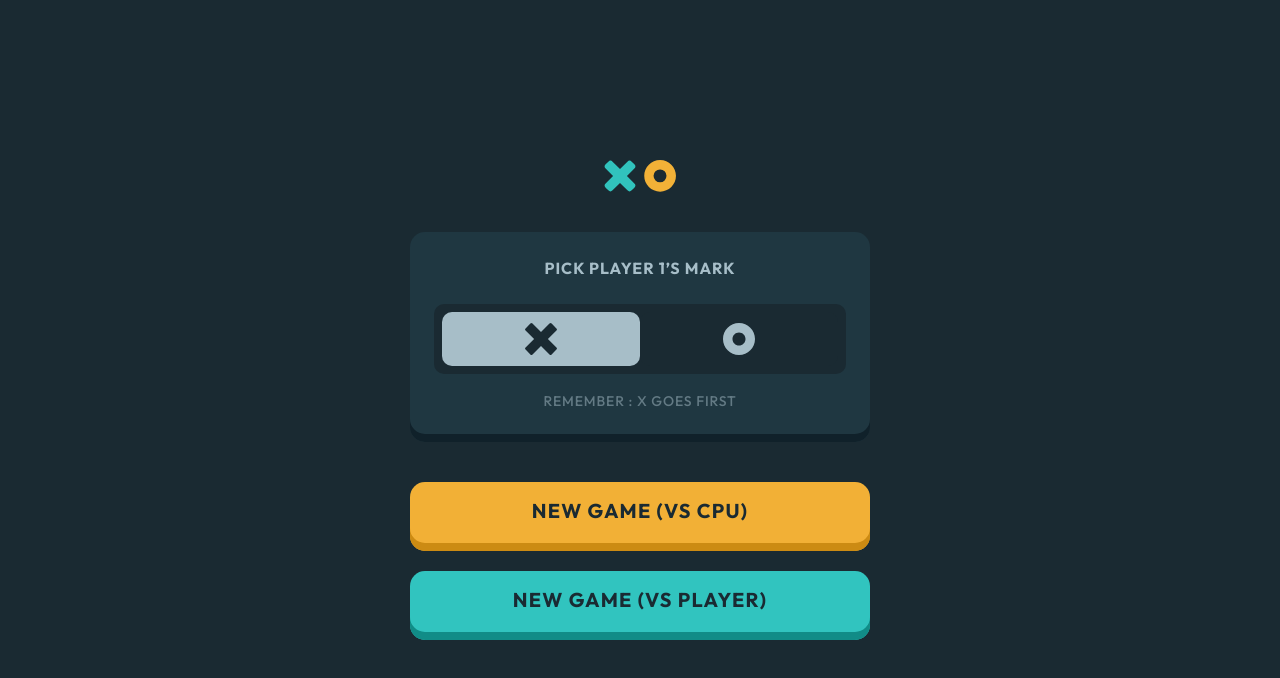
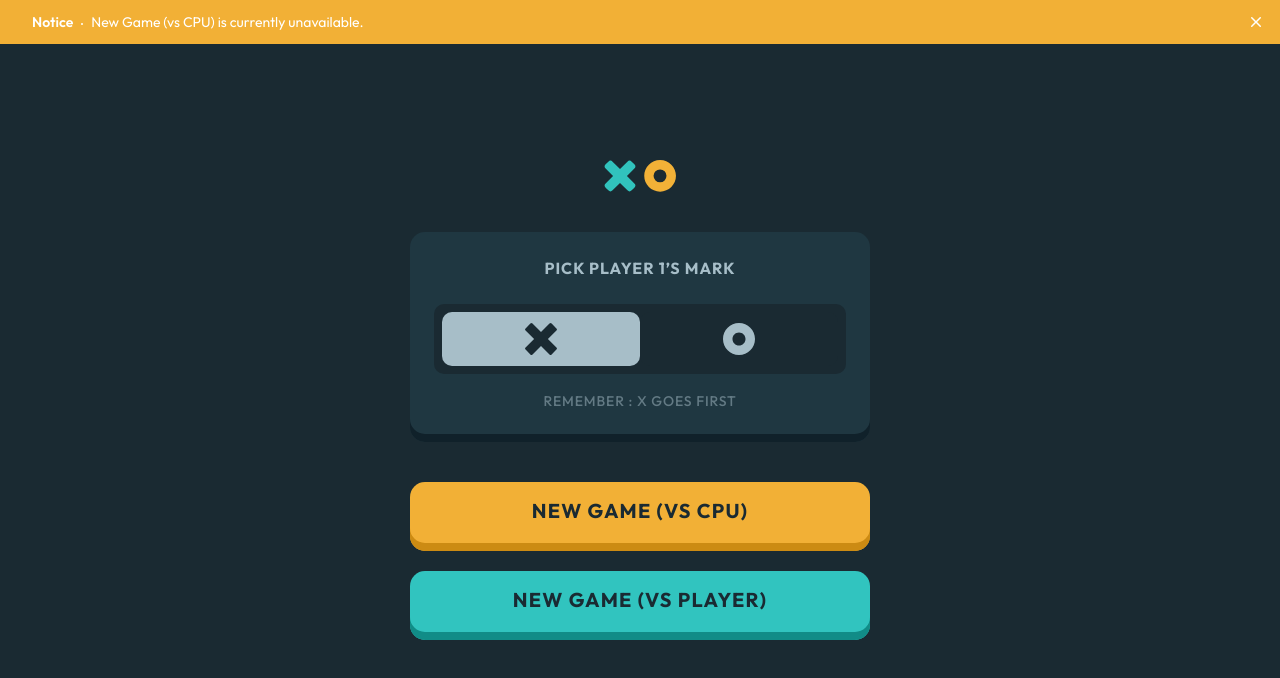
Before and after one commit to 11kyle/tic-tac-toe, a Next.js app: page / in a window 1280 px wide. Shown: the top 678 px of the page. Built offline with nearby package versions, Linux system fonts and the light colour scheme.

Commit message:
added info banner

```diff
--- a/package.json
+++ b/package.json
@@ -11,6 +11,7 @@
   },
   "dependencies": {
     "@headlessui/react": "^1.7.17",
+    "@heroicons/react": "^2.0.18",
     "clsx": "^2.0.0",
     "next": "13.5.6",
     "react": "^18",
--- a/src/app/page.tsx
+++ b/src/app/page.tsx
@@ -2,17 +2,22 @@
 
 import { Game } from '@/components/Game'
 import { GameMenu } from '@/components/GameMenu'
+import Info from '@/components/Info'
 import { useGameContext } from '@/context/GameContext'
 
 export default function Home() {
   const { inProgress } = useGameContext()
 
   return (
-    <main className="flex min-h-screen flex-col items-center justify-center p-6">
-      {inProgress
-        ? <Game />
-        : <GameMenu />
-      }
-    </main>
+    <>
+      <Info />
+      <main className="flex min-h-screen flex-col items-center justify-center p-6">
+        {inProgress ? (
+          <Game />
+        ) : (
+          <GameMenu />
+        )}
+      </main>
+    </>
   )
 }
--- a/src/components/Banner.tsx
+++ b/src/components/Banner.tsx
@@ -10,13 +10,12 @@ import { usePlayerContext } from '@/context/PlayerContext'
 
 type BannerProps = {
   open: boolean
-  setOpen: React.Dispatch<React.SetStateAction<boolean>>
   winner: "x" | "o" | null
   handleQuit: () => void
   handleReset: () => void
 }
 
-export default function Banner({ open, setOpen, winner, handleQuit, handleReset }: BannerProps) {
+export default function Banner({ open, winner, handleQuit, handleReset }: BannerProps) {
   const { player1 } = usePlayerContext()
 
   return (
--- a/src/components/Game.tsx
+++ b/src/components/Game.tsx
@@ -295,7 +295,6 @@ export function Game() {
       {/* After game finish banner */}
       <Banner
         open={open}
-        setOpen={setOpen}
         winner={winner}
         handleQuit={handleQuit}
         handleReset={handleReset}
--- a/src/components/GameMenu.tsx
+++ b/src/components/GameMenu.tsx
@@ -7,7 +7,7 @@ export function GameMenu() {
   const { setInProgress } = useGameContext()
 
   return (
-    <div className="md:w-[460px] flex flex-col gap-10">
+    <div className="w-full max-w-[460px] flex flex-col gap-10">
       <div className="flex justify-center">
         <Logo />
       </div>
--- /dev/null
+++ b/src/components/Info.tsx
@@ -0,0 +1,36 @@
+import { Transition } from '@headlessui/react'
+import { XMarkIcon } from '@heroicons/react/20/solid'
+import { Fragment, useState } from 'react'
+
+export default function Info() {
+  const [open, setOpen] = useState(true)
+
+  return (
+    <Transition show={open} as={Fragment}
+      enter="linear duration-1000"
+      enterFrom="-translate-y-6"
+      enterTo="translate-y-0"
+      leave="linear duration-1000"
+      leaveFrom="translate-y-0"
+      leaveTo="-translate-y-[88px]"
+    >
+      <div className="transition-all transform fixed top-0 left-0 right-0 flex items-center justify-between gap-x-6 bg-light-yellow px-6 py-2.5 sm:pr-3.5 lg:pl-8">
+        <p className="text-sm leading-6 text-white">
+          <strong className="font-semibold">Notice</strong>
+          <svg viewBox="0 0 2 2" className="mx-2 inline h-0.5 w-0.5 fill-current" aria-hidden="true">
+            <circle cx={1} cy={1} r={1} />
+          </svg>
+          New Game (vs CPU) is currently unavailable.
+        </p>
+        <button
+          type="button"
+          className="-m-3 flex-none p-3 focus-visible:outline-offset-[-4px]"
+          onClick={() => setOpen(false)}
+        >
+          <span className="sr-only">Dismiss</span>
+          <XMarkIcon className="h-5 w-5 text-white" aria-hidden="true" />
+        </button>
+      </div>
+    </Transition>
+  )
+}
```
Also changed, not shown: 1 other file (tests, documents, lock files or other folders).
